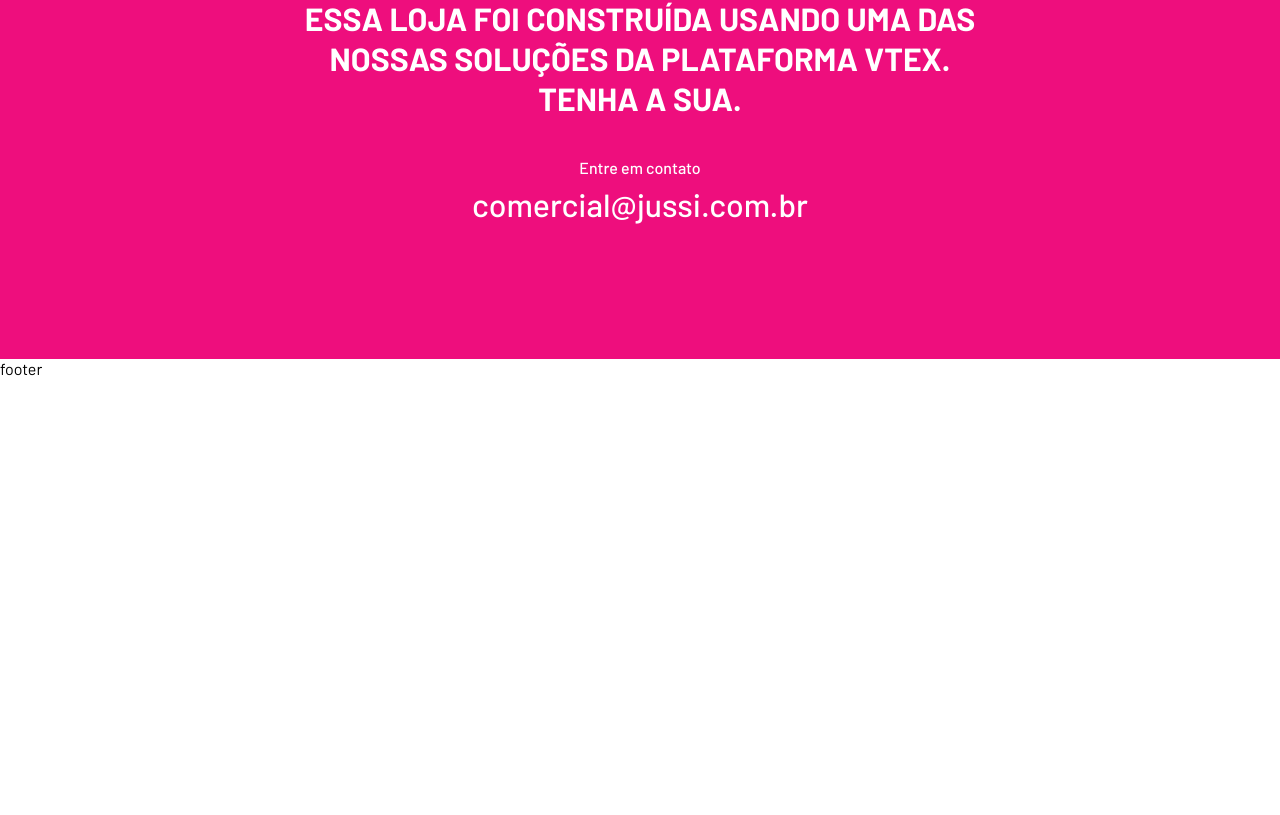
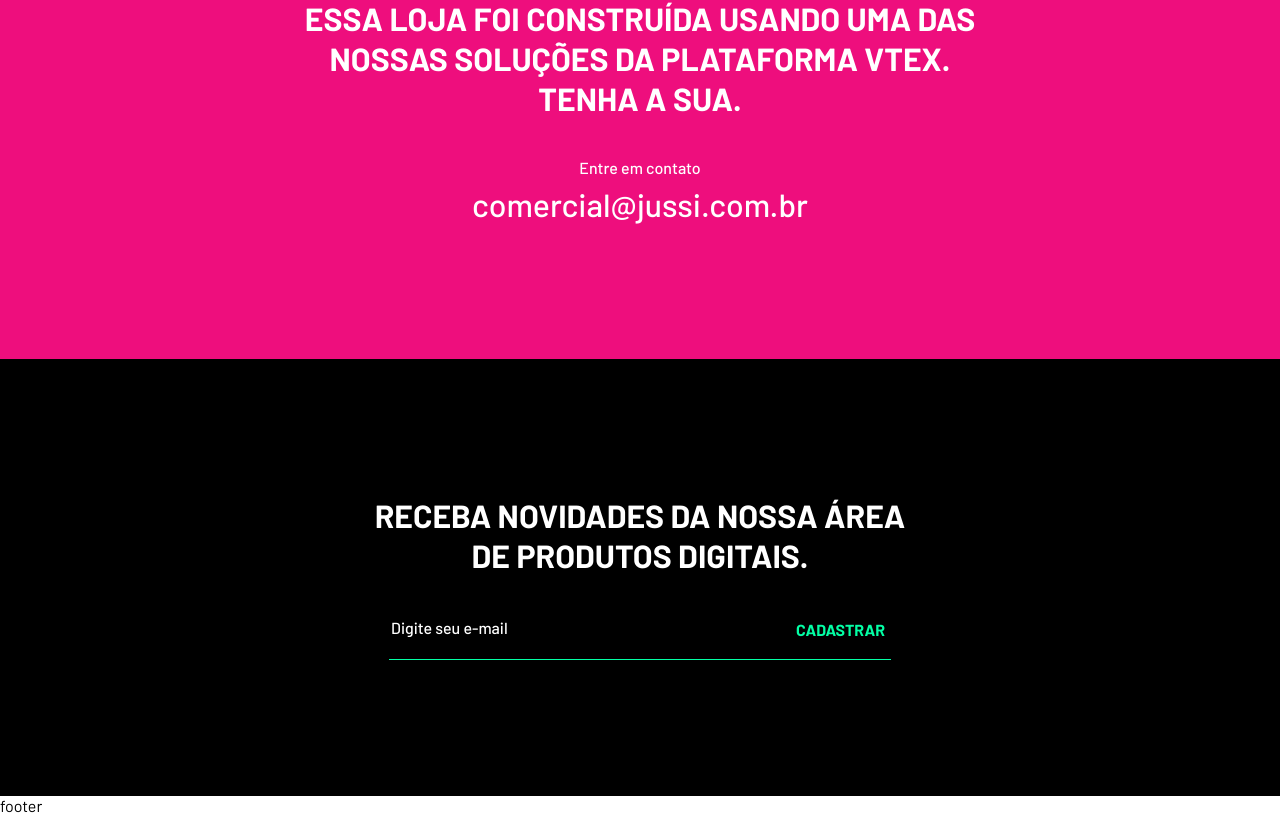
Before and after one commit to leticiaoli/challenge-jussi-whirlpool, a React (Create React App) app: page / in a window 1280 px wide. Shown: the part 2179-2994 px from the top of the page. Before the commit the page ends 2557 px from the top, so only its background shows below. Built offline with nearby package versions, Linux system fonts and the light colour scheme.

Commit message:
finalizing the newsletter

```diff
--- /dev/null
+++ b/src/components/Newsletter/Newsletter.scss
@@ -0,0 +1,67 @@
+@import "../../scss/variables.scss";
+
+.containerFull.newsletter{
+  padding: ($gutter * 8.5) 0;
+  background: #000;
+  box-sizing: border-box;
+}
+
+.newsletter{
+
+  .containerCenter{
+    display: flex;
+    flex-direction: column;
+    justify-content: center;
+    align-items: center;
+  }
+
+  &__title{
+    text-align: center;
+    color: #fff;
+    margin: 0;
+    font-size: 32px;
+    font-weight: 700;
+    text-transform: uppercase;
+    line-height: 40px;
+    margin-bottom: ($gutter * 1.5);
+  }
+
+  &__boxInput{
+    width: 100%;
+    max-width: 502px;
+    height: 60px;
+    display: flex;
+    justify-content: space-between;
+    align-items: center;
+    border-bottom: 1px solid $green-jussi;
+
+    &-input{
+      max-width: 320px;
+      height: auto;
+      background: transparent;
+      border: none;
+      color: #fff;
+
+      &::placeholder{
+        font-family: "Barlow";
+        font-size: 16px;
+        font-weight: 500;
+        color: #fff;
+      }
+
+      &:focus-visible{
+        outline: none;
+      }
+    }
+
+    &-button{
+      font-family: "Barlow";
+      font-size: 16px;
+      font-weight: 700;
+      text-transform: uppercase;
+      color: $green-jussi;
+      background: transparent;
+      border: none;
+    }
+  }
+}
--- /dev/null
+++ b/src/components/Newsletter/index.jsx
@@ -0,0 +1,18 @@
+import React from "react";
+import "./Newsletter.scss";
+
+const Newsletter = () => {
+  return (
+    <div className="containerFull newsletter">
+      <div className="containerCenter">
+        <h2 className="newsletter__title">receba novidades da nossa área<br />de produtos digitais.</h2>
+        <div className="newsletter__boxInput">
+          <input type="text" className="newsletter__boxInput-input" placeholder="Digite seu e-mail" />
+          <button type="button" className="newsletter__boxInput-button">Cadastrar</button>
+        </div>
+      </div>
+    </div>
+  )
+};
+
+export default Newsletter;
--- a/src/pages/Home.js
+++ b/src/pages/Home.js
@@ -4,6 +4,7 @@ import BrandBar from "../components/BrandBar";
 import ProductShelf from "../components/ProductShelf";
 import AboutUs from "../components/AboutUs";
 import Contact from "../components/Contact";
+import Newsletter from "../components/Newsletter";
 
 const Home = () => {
   return (
@@ -13,6 +14,7 @@ const Home = () => {
       <ProductShelf />
       <AboutUs />
       <Contact />
+      <Newsletter />
     </>
   );
 };
```
